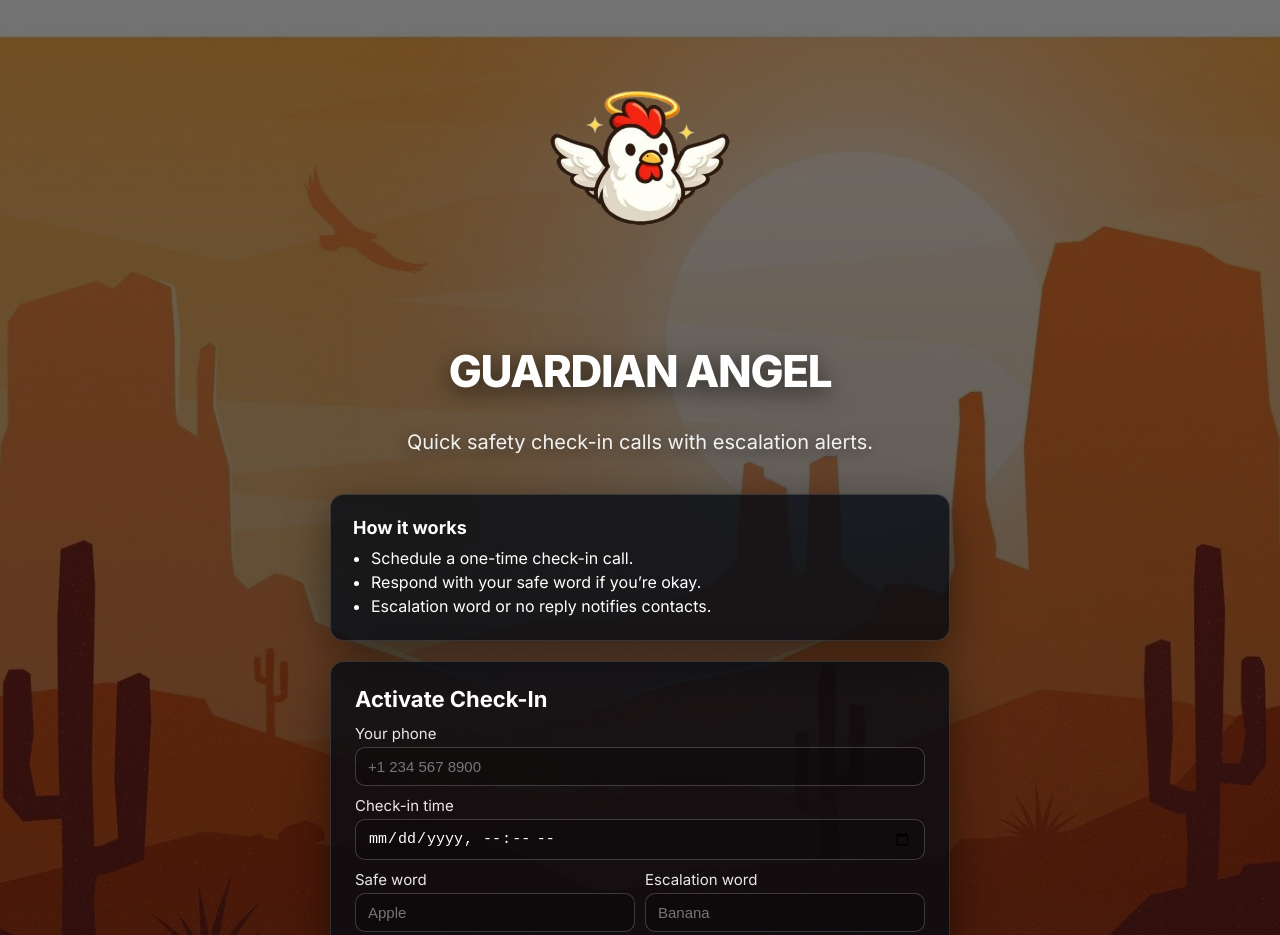
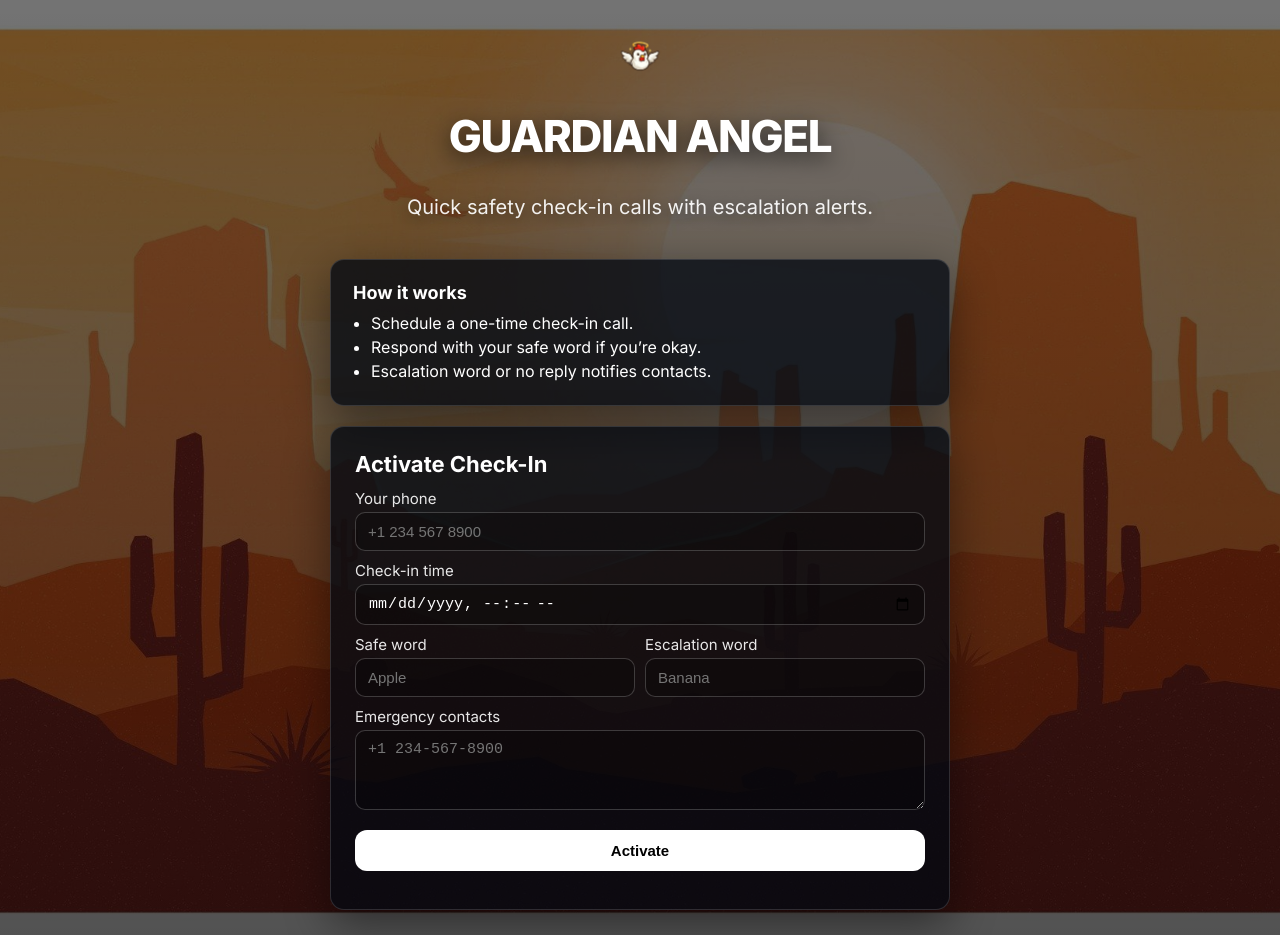
Before and after one commit to jay-rojas/guardian-angel, a plain HTML site: page index.html in a window 1280 px wide. Shown: the top 935 px of the page. Drawn offline with Linux system fonts and the light colour scheme.

Commit message:
Update index.html

```diff
--- a/index.html
+++ b/index.html
@@ -71,12 +71,14 @@
       .henLogo { animation: none; }
     }
 
-    .henLogo{
-      width: 300px;
-      height: 300px;
-      display:flex;
-      align-items:center;
-      justify-content:center;
+    .henLogo {
+      width: 80px;
+      height: 80px;
+      display: flex;
+      align-items: center;
+      justify-content: center;
+      padding: 8px;
+      margin-bottom: -15px; /* Pulls the text up closer to the logo */
 
       animation: henBounce 2.2s cubic-bezier(0.22, 0.61, 0.36, 1) infinite;
       will-change: transform;
```
